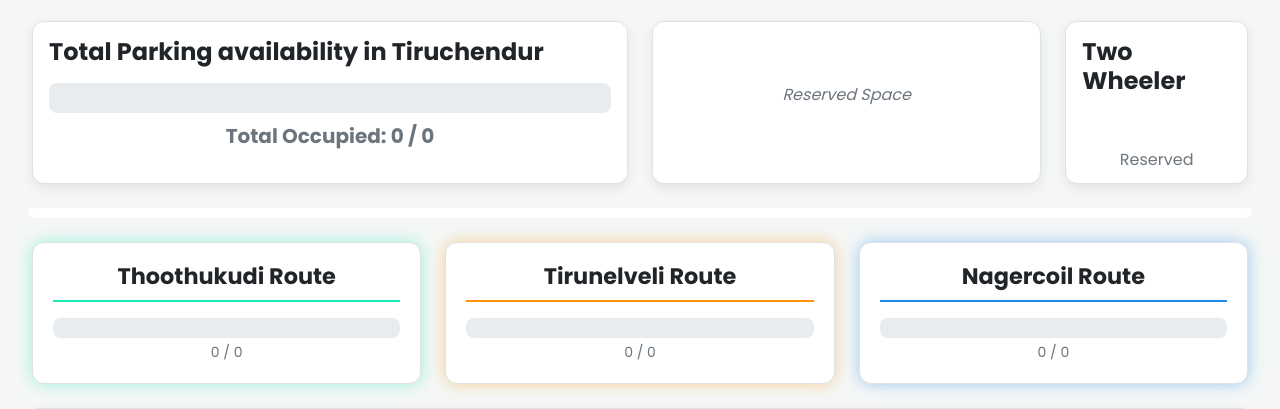
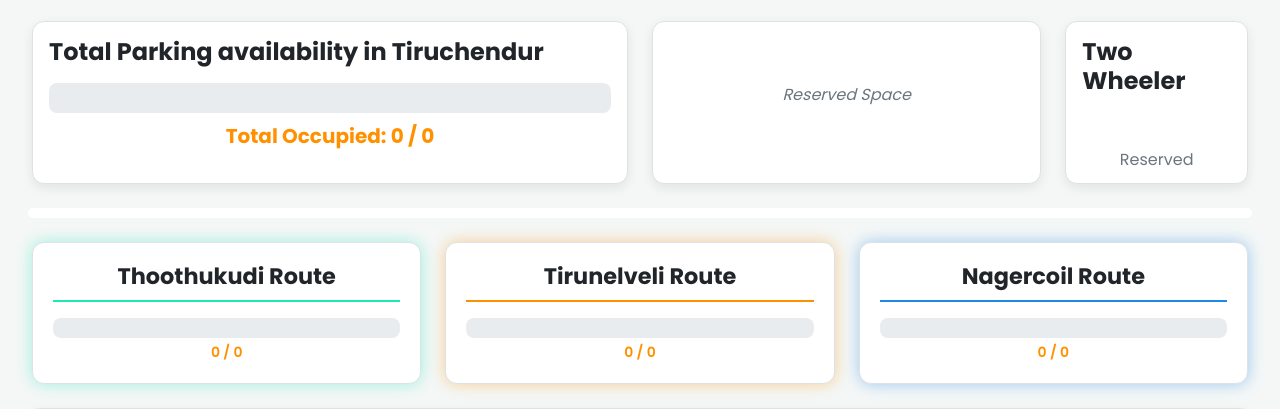
Before and after one commit to Narayanansankar/dashboard, a Flask app: page / in a window 1280 px wide. Shown: the part 168-577 px from the top of the page. Run offline with Flask 2, Linux system fonts and the light colour scheme; data that the repository does not hold is empty.

Commit message:
Update index.html

```diff
--- a/templates/index.html
+++ b/templates/index.html
@@ -73,7 +73,7 @@
         .border-bottom-dynamic { border-bottom: 1px solid var(--header-border-color) !important; }
         .text-secondary-dynamic { color: var(--text-secondary-color) !important; }
 
-        /* --- NEW CLASS FOR ORANGE OCCUPANCY TEXT --- */
+        /* --- CLASS FOR ORANGE TEXT --- */
         .occupancy-text {
             color: #FF9100 !important;
             font-weight: 600;
@@ -160,7 +160,8 @@
                     <div class="progress mt-3" style="height: 30px;">
                         <div id="overall-progress-bar" class="progress-bar fw-bold fs-6" role="progressbar" style="width: 0%;" aria-valuenow="0" aria-valuemin="0" aria-valuemax="100">0%</div>
                     </div>
-                    <p class="mt-2 text-secondary-dynamic fw-bold fs-5 text-center">Total Occupied: <span id="total-vehicles">0</span> / <span id="total-capacity">0</span></p>
+                    <!-- MODIFIED LINE -->
+                    <p class="mt-2 fw-bold fs-5 text-center occupancy-text">Total Occupied: <span id="total-vehicles">0</span> / <span id="total-capacity">0</span></p>
                 </div>
             </div>
             <div class="col-lg-4">
@@ -187,7 +188,8 @@
                     <h2 class="route-column-title thoothukudi-title">Thoothukudi Route</h2>
                     <div class="route-progress-section mb-3">
                         <div class="progress" style="height: 20px;"><div id="thoothukudi-route-progress" class="progress-bar fw-bold" role="progressbar"></div></div>
-                        <div class="text-center text-secondary-dynamic small mt-1"><span id="thoothukudi-route-count">0 / 0</span></div>
+                        <!-- MODIFIED LINE -->
+                        <div class="text-center small mt-1 occupancy-text"><span id="thoothukudi-route-count">0 / 0</span></div>
                     </div>
                     <div id="thoothukudi-lots-container" class="row g-3"></div>
                 </div>
@@ -197,7 +199,8 @@
                     <h2 class="route-column-title tirunelveli-title">Tirunelveli Route</h2>
                     <div class="route-progress-section mb-3">
                         <div class="progress" style="height: 20px;"><div id="tirunelveli-route-progress" class="progress-bar fw-bold" role="progressbar"></div></div>
-                        <div class="text-center text-secondary-dynamic small mt-1"><span id="tirunelveli-route-count">0 / 0</span></div>
+                        <!-- MODIFIED LINE -->
+                        <div class="text-center small mt-1 occupancy-text"><span id="tirunelveli-route-count">0 / 0</span></div>
                     </div>
                     <div id="tirunelveli-lots-container" class="row g-3"></div>
                 </div>
@@ -207,7 +210,8 @@
                     <h2 class="route-column-title nagercoil-title">Nagercoil Route</h2>
                     <div class="route-progress-section mb-3">
                         <div class="progress" style="height: 20px;"><div id="nagercoil-route-progress" class="progress-bar fw-bold" role="progressbar"></div></div>
-                        <div class="text-center text-secondary-dynamic small mt-1"><span id="nagercoil-route-count">0 / 0</span></div>
+                        <!-- MODIFIED LINE -->
+                        <div class="text-center small mt-1 occupancy-text"><span id="nagercoil-route-count">0 / 0</span></div>
                     </div>
                     <div id="nagercoil-lots-container" class="row g-3"></div>
                 </div>
```
